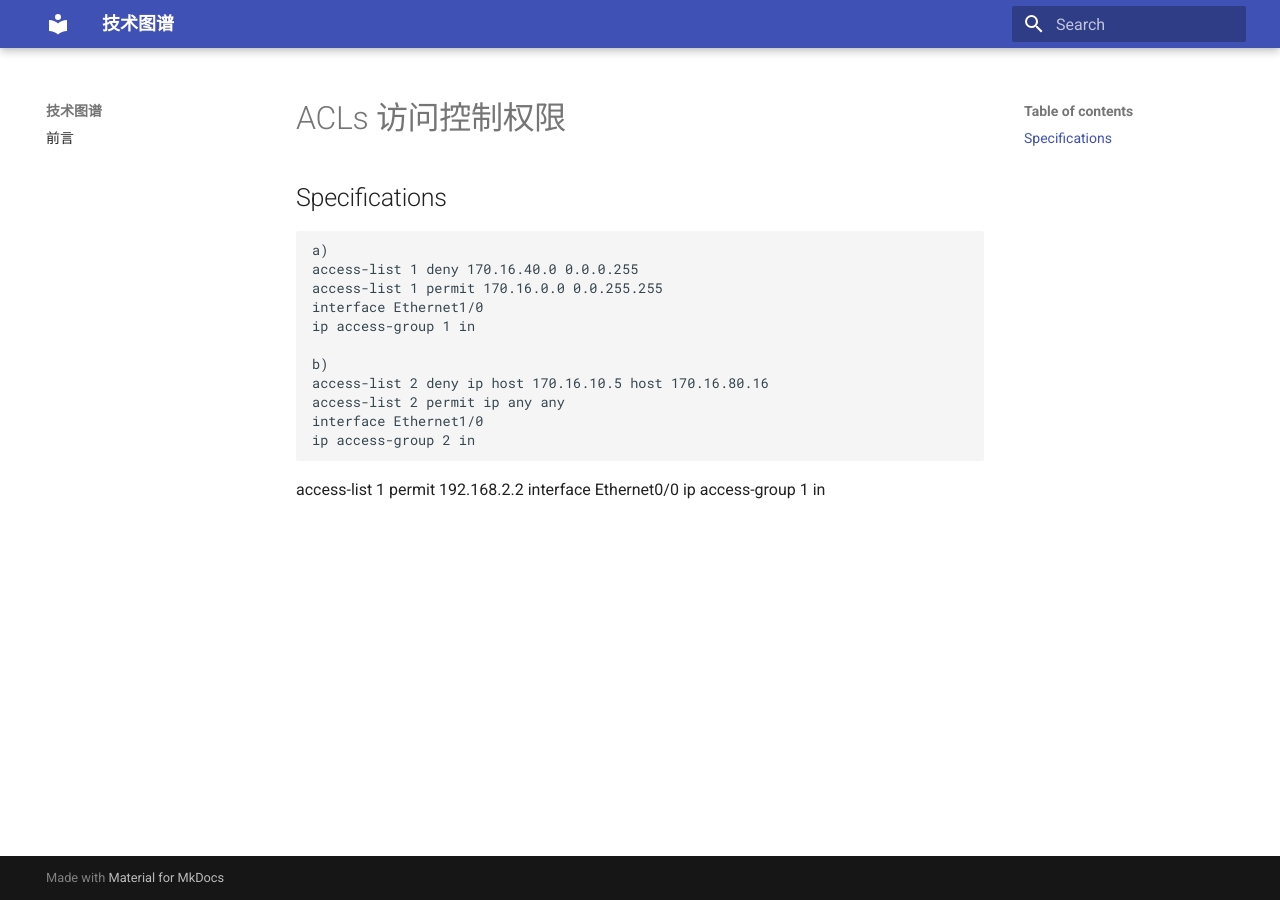
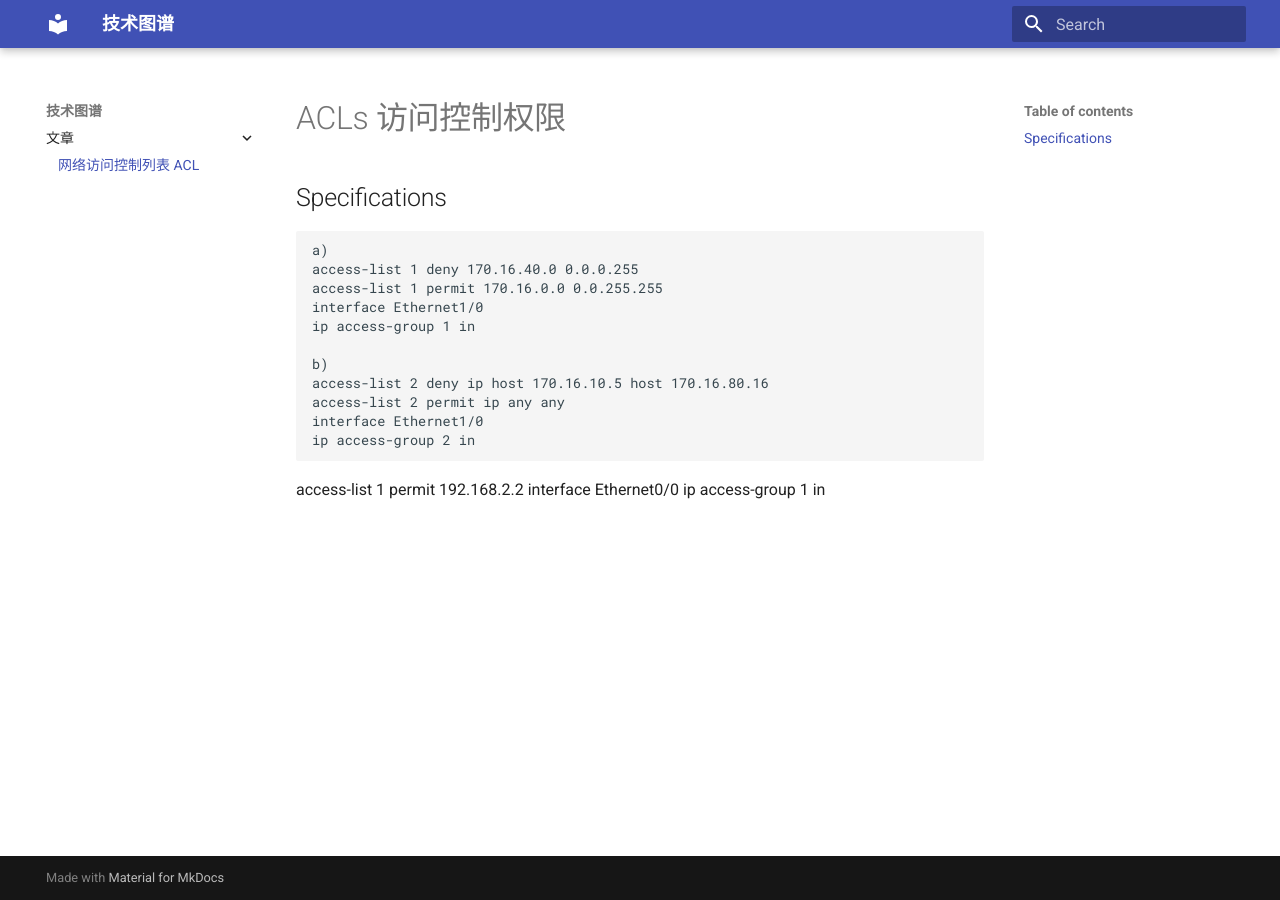
Before and after one commit to z1ming/cs-Hydra, an MkDocs documentation site: the page built from docs/文章/ACLs.md, in a window 1280 px wide. Built offline with MkDocs 1.6.1 and Material for MkDocs 9.7.7, drawn with Linux system fonts in a browser that asks for light colours.

Commit message:
add acls article

```diff
--- a/mkdocs.yml
+++ b/mkdocs.yml
@@ -1,6 +1,7 @@
 site_name: 技术图谱
 nav:
-  - 前言: index.md
+  - 文章:
+    - 网络访问控制列表 ACL: 文章/ACLs.md
 theme:
   name: material
 language: zh
```
Also changed, not shown: docs/Java.md (deleted, +0 -1 lines), docs/文章/ACLs.md (renamed from docs/ACLs.md), 3 other files.
